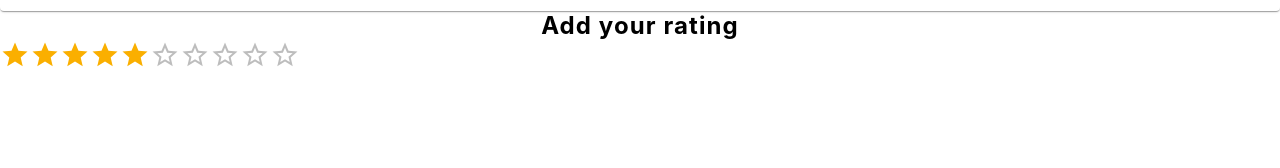
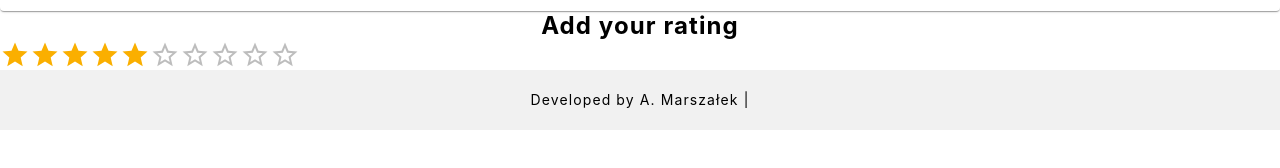
Before and after one commit to olamarszalek/BookCollection, a React (Create React App) app in the folder bookcollection/: page /1/1 in a window 1280 px wide. Shown: the part 598-766 px from the top of the page. Built offline with nearby package versions, Linux system fonts and the light colour scheme; data requests are answered from the project's data file.

Commit message:
footer update

```diff
--- a/bookcollection/src/App.tsx
+++ b/bookcollection/src/App.tsx
@@ -9,6 +9,7 @@ import Add from './view/Add/Add';
 import { All } from './view/All/All';
 import { OneBook } from './view/OneBook/OneBook';
 import { GlobalStore } from './Store/GlobalStore';
+import { Footer } from './components/Footer/Footer';
 
 
 function App() {
@@ -38,6 +39,7 @@ function App() {
         <Route path='/' element={<Home/>}/>
         <Route path=':book/:id' element={<OneBook />} />
       </Routes>
+      <Footer/>
     </div>
     </GlobalStore>
   );
--- a/bookcollection/src/components/Footer/Footer.module.scss
+++ b/bookcollection/src/components/Footer/Footer.module.scss
@@ -1,11 +1,12 @@
+@import '../../typography/tokens.scss';
 footer {
-    position: absolute;
+    position: sticky;
     font-size: 12px;
     bottom: 0;
     width: 100%;
     line-height: 60px;
     font-size: 14px;
-    background-color: #f1f1f1;
+    background-color: $first-color;
     color: #000000;
     text-align: center;
 
```
